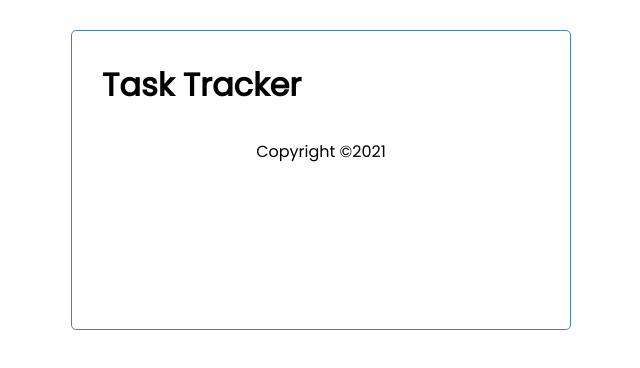
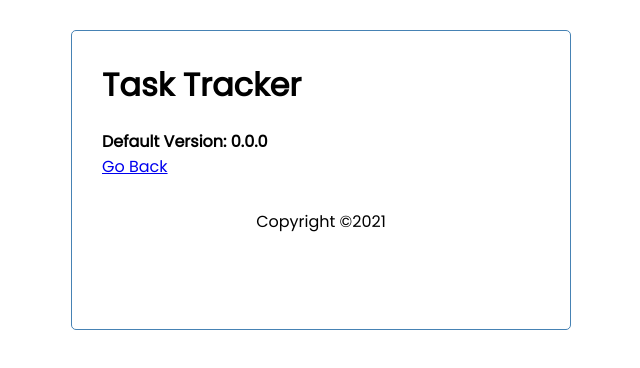
Before and after one commit to Arielxch/Task-Tracker, a React (Create React App) app: page /default-version in a window 1280 px wide. Shown: the top 368 px of the page, without its empty margins (319-959 px from the left). Built offline with nearby package versions, Linux system fonts and the light colour scheme; data requests are answered from the project's data file.

Commit message:
add default props

```diff
--- a/src/App.js
+++ b/src/App.js
@@ -2,10 +2,8 @@ import { useState, useEffect } from 'react';
 import { BrowserRouter as Router, Route } from 'react-router-dom';
 import Header from './components/Header';
 import Footer from './components/Footer';
-
 import Tasks from './components/Tasks';
 import AddTask from './components/AddTask';
-
 import SharedAbout from './components/SharedAbout';
 
 
@@ -111,8 +109,9 @@ const App = () => {
             </>
 
           )} />
-        <Route path='/about' render={() => <SharedAbout versionNumber='1.0.0' />} />
-        <Route path='/future-version' render={() => <SharedAbout versionNumber='x.x.x' />} />
+        <Route path='/about' render={() => <SharedAbout versionTitle='about version' versionNumber='1.0.0' />} />
+        <Route path='/future-version' render={() => <SharedAbout versionTitle='future version' versionNumber='x.x.x' />} />
+        <Route path='/default-version' render={() => <SharedAbout />} />
         <Footer />
       </div>
     </Router>
--- a/src/components/Button.js
+++ b/src/components/Button.js
@@ -16,8 +16,9 @@ Button.defaultProps = {
 };
 
 Button.propTypes = {
+  buttonColor: PropTypes.string,
   text: PropTypes.string,
-  buttonColor: PropTypes.string,
+  elementId: PropTypes.string,
   onClick: PropTypes.func,
 };
 export default Button;
--- a/src/components/Footer.js
+++ b/src/components/Footer.js
@@ -25,7 +25,15 @@ const Footer = () => {
             text='Future Version' />
         )}
       </Link>
-
+      <Link to="/default-version">
+        {/* only when the current page is home page, button is presented */}
+        {location.pathname === '/' && (
+          <Button
+            elementId='footer-button'
+            buttonColor='gray'
+            text='Default Version' />
+        )}
+      </Link>
 
     </footer>
   );
--- a/src/components/SharedAbout.js
+++ b/src/components/SharedAbout.js
@@ -1,12 +1,22 @@
 import { Link } from 'react-router-dom';
+import PropTypes from 'prop-types';
 
-const SharedAbout = ({ versionNumber }) => {
+const SharedAbout = ({ versionTitle, versionNumber }) => {
   return (
     <div>
-      <h4>Version {versionNumber}</h4>
+      <h4 style={{ textTransform: 'capitalize' }}>{`${versionTitle}: ${versionNumber}`}</h4>
       <Link to='/'>Go Back</Link>
     </div>
   );
 };
 
+SharedAbout.defaultProps = {
+  versionTitle: 'default version',
+  versionNumber: '0.0.0'
+};
+
+SharedAbout.propTypes = {
+  versionTitle: PropTypes.string,
+  versionNumber: PropTypes.string
+};
 export default SharedAbout;
```
